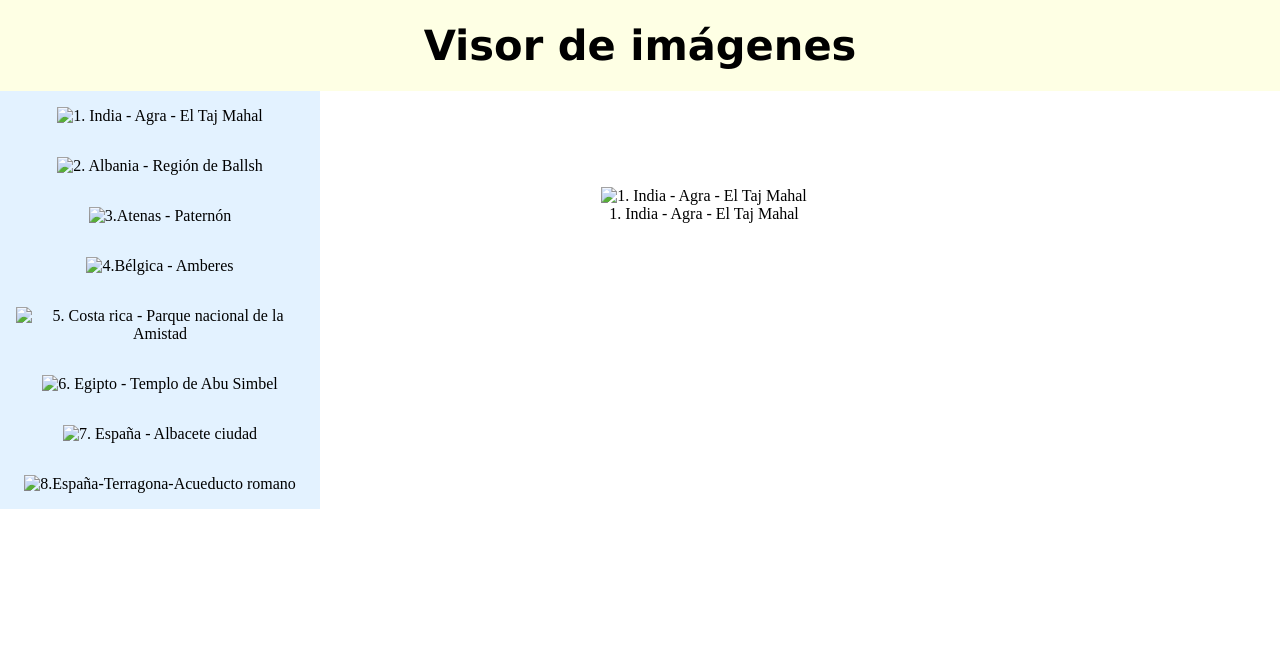
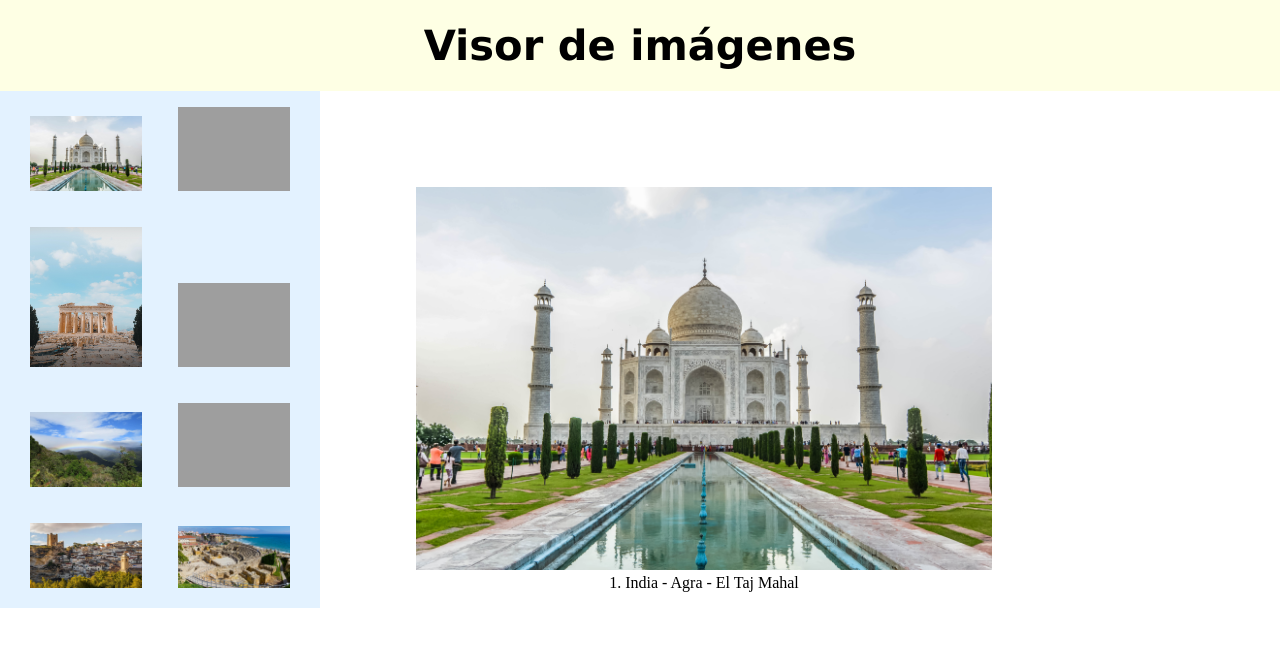
Before and after one commit to KennetMoises/kennetMoisesejercicios, a plain HTML site: page Visordeimagen.html in a window 1280 px wide. Drawn offline with Linux system fonts and the light colour scheme; the site is published under a folder, as on GitHub Pages, so addresses that start at the root find nothing.

Commit message:
Add files via upload

```diff
--- a/Visordeimagen.html
+++ b/Visordeimagen.html
@@ -12,24 +12,25 @@
         <h1>Visor de imágenes</h1>
     </header>
     <nav>
-        <img src="/img/Foto1.jpg" alt="1. India - Agra - El Taj Mahal" name="fotos1" onclick="mifoto(1)" />
-        <img src="/img/Foto2.jpg" alt="2. Albania - Región de Ballsh" name="fotos2" onclick="mifoto(2)" />
-        <img src="/img/Foto3.jpg" alt="3.Atenas - Paternón" name="fotos3" onclick="mifoto(3)"/>
-        <img src="/img/Foto4.jpg" alt="4.Bélgica - Amberes" name="fotos4" onclick="mifoto(4)"/>
-        <img src="/img/Foto5.jpg" alt="5. Costa rica - Parque nacional de la Amistad" name="fotos5" onclick="mifoto(5)"/>
-        <img src="/img/Foto6.jpg" alt="6. Egipto - Templo de Abu Simbel" name="fotos6" onclick="mifoto(6)"/>
-        <img src="/img/Foto7.jpg" alt="7. España - Albacete ciudad" name="fotos7" onclick="mifoto(7)"/>
-        <img src="/img/Foto8.jpg" alt="8.España-Terragona-Acueducto romano" name="fotos8" onclick="mifoto(8)"/>
+        <img src="img/Foto1.jpg" alt="1. India - Agra - El Taj Mahal" name="fotos1" onclick="mifoto(1)" />
+        <img src="img/Foto2.jpg" alt="2. Albania - Región de Ballsh" name="fotos2" onclick="mifoto(2)" />
+        <img src="img/Foto3.jpg" alt="3.Atenas - Paternón" name="fotos3" onclick="mifoto(3)"/>
+        <img src="img/Foto4.jpg" alt="4.Bélgica - Amberes" name="fotos4" onclick="mifoto(4)"/>
+        <img src="img/Foto5.jpg" alt="5. Costa rica - Parque nacional de la Amistad" name="fotos5" onclick="mifoto(5)"/>
+        <img src="img/Foto6.jpg" alt="6. Egipto - Templo de Abu Simbel" name="fotos6" onclick="mifoto(6)"/>
+        <img src="img/Foto7.jpg" alt="7. España - Albacete ciudad" name="fotos7" onclick="mifoto(7)"/>
+        <img src="img/Foto8.jpg" alt="8.España-Terragona-Acueducto romano" name="fotos8" onclick="mifoto(8)"/>
 
     </nav>
 
     <div id="principal">
         <div id="visor">
-            <img src="/img/Foto1.jpg" alt="1. India - Agra - El Taj Mahal" name="fotovisor" />
+            <img src="img/Foto1.jpg" alt="1. India - Agra - El Taj Mahal" name="fotovisor" />
             <div id="titulo">1. India - Agra - El Taj Mahal</div>
         </div>
     </div>
 
 
+
 </body>
 </html>
--- a/script.js
+++ b/script.js
@@ -154,7 +154,7 @@ window.onload = function () {
 }
 
 function mifoto(num) {
-    f = "/img/Foto" + num + ".jpg"; // Corrige la ruta de la imagen
+    f = "img/Foto" + num + ".jpg"; // Corrige la ruta de la imagen
     document.images["fotovisor"].src = f;
     t = document.images["fotos" + num].alt;
     mititulo.textContent = t; // Cambia innerHTML a textContent
```
Also changed, not shown: CocheCirculando.html (+3 -3 lines).
